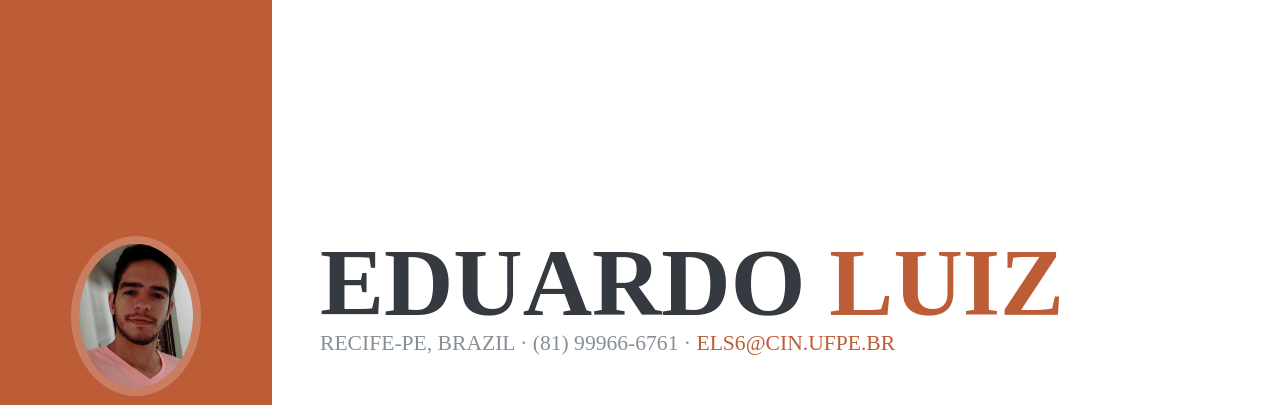
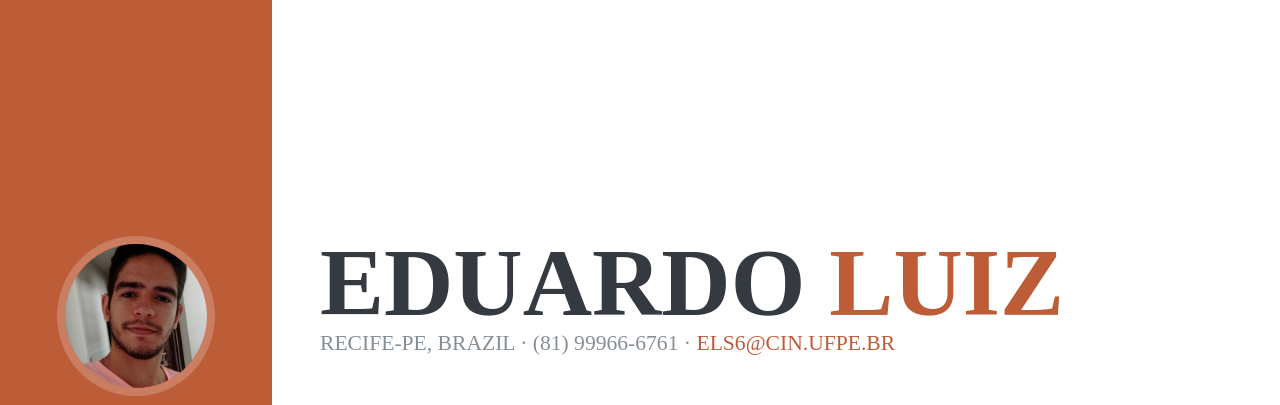
Before and after one commit to eduardoluiz7/eduardoluiz7.github.io, a plain HTML site: page index.html in a window 1280 px wide. Shown: the top 405 px of the page. Drawn offline with nearby package versions, Linux system fonts and the light colour scheme; a web font is replaced by a local one.

Commit message:
alterando foto

```diff
--- a/index.html
+++ b/index.html
@@ -30,7 +30,7 @@
     <nav class="navbar navbar-expand-lg navbar-dark bg-primary fixed-top" id="sideNav">
       <a class="navbar-brand js-scroll-trigger" href="#page-top">
         <span class="d-none d-lg-block">
-          <img class="img-fluid img-profile rounded-circle mx-auto mb-2" src="img/profile1.jpeg" alt="">
+          <img class="img-fluid img-profile rounded-circle mx-auto mb-2" src="img/profile.jpeg" alt="">
         </span>
       </a>
       <button class="navbar-toggler" type="button" data-toggle="collapse" data-target="#navbarSupportedContent" aria-controls="navbarSupportedContent" aria-expanded="false" aria-label="Toggle navigation">
```
